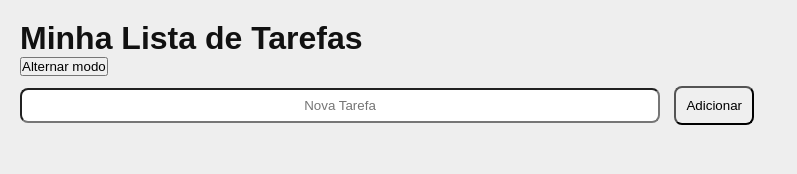
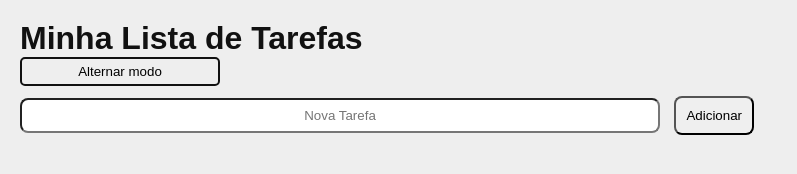
Before and after one commit to JoaoVitorWinter/atividadesWebMobileCentroWeg, a plain HTML site: page DOM/index.html in a window 1280 px wide. Shown: the whole page, without its empty margins (0-797 px from the left). Drawn offline with Linux system fonts and the light colour scheme.

Commit message:
Mudando estilo do botão | 20/06 23:04

```diff
--- a/DOM/css/style.css
+++ b/DOM/css/style.css
@@ -2,6 +2,7 @@
     margin: 0;
     padding: 0;
 }
+
 body {
     font-family: Arial, sans-serif;
     padding: 20px;
@@ -84,3 +85,11 @@ body {
 #avisoSemTexto {
     color: #df0000;
 }
+
+#toggle {
+    padding: 5px;
+    width: 200px;
+    border-radius: 5px;
+    border: #111 solid 2px;
+    background-color: #EEE;
+}
```
